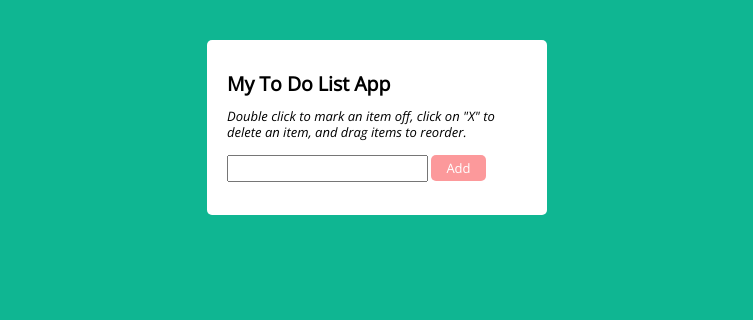
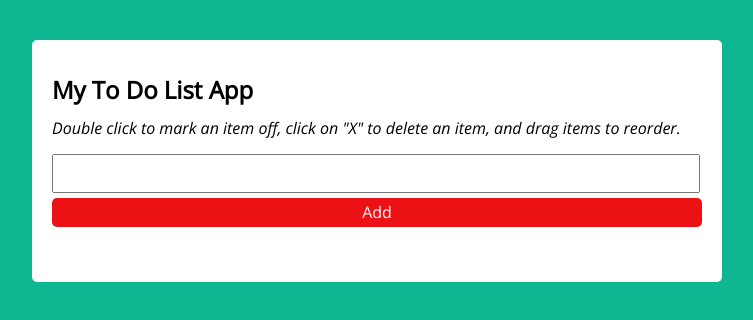
Before and after one commit to adexbam/myTodListApp, a plain HTML site: page index.html in a window 1280 px wide. Shown: the whole page, without its empty margins (263-1016 px from the left). Drawn offline with nearby package versions, Linux system fonts and the light colour scheme.

Commit message:
style button and input field

```diff
--- a/css/styles.css
+++ b/css/styles.css
@@ -2,34 +2,39 @@
 @import url(https://fonts.googleapis.com/css?family=Open+Sans:400italic,400);
 
 body {
-font: normal normal 13px/16px "Open Sans", sans-serif;
+font: normal normal 16px/19px "Open Sans", sans-serif;
 background: #0fb692;
 }
 
 .container{
     padding: 20px;
-width: 300px;
+    width: 650px;
     margin: 0 auto;
     margin-top: 40px;
     background: white;
-border-radius: 5px;}
+    border-radius: 5px;
+}
 
 form {
 display: inline-block;
 }
 
 input{
-padding: 4px 15px 4px 5px;
+    width: 624px;
+}
+
+input[type=text] {
+    padding: 10px;
 }
 
 #button{
-display: inline-block;
-background-color:#fc999b;
+    display: block;
+    background-color:#eb1115;
     color:#ffffff;
     border-radius: 5px;
     text-align:center;
-margin-top:2px;
-padding: 5px 15px;
+    margin-top: 5px;
+    padding: 5px 50px;
 }
 
 #button:hover{
```
Also changed, not shown: index.html (+1 -1 lines). Lines whose indentation alone changed are shown as unchanged.
